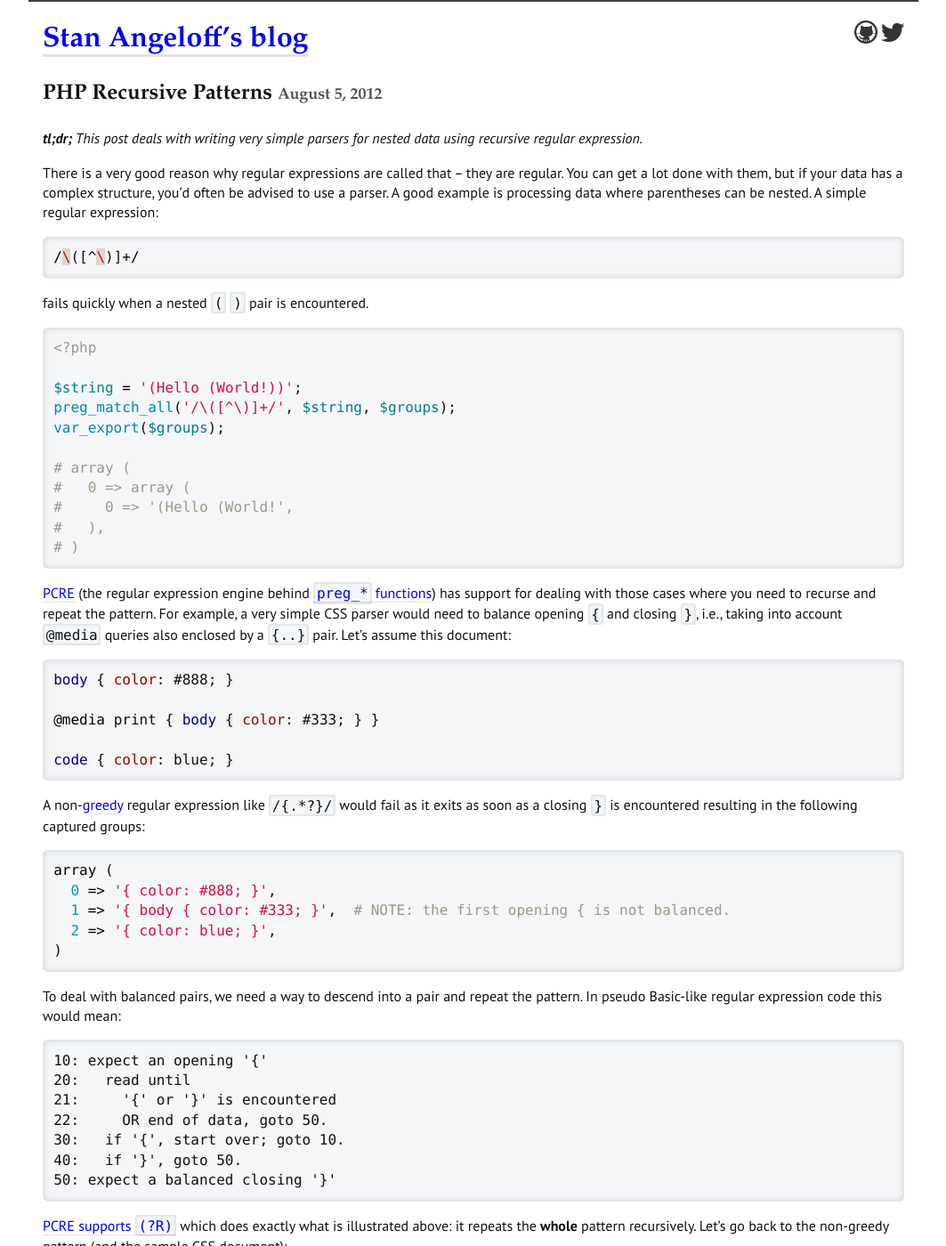
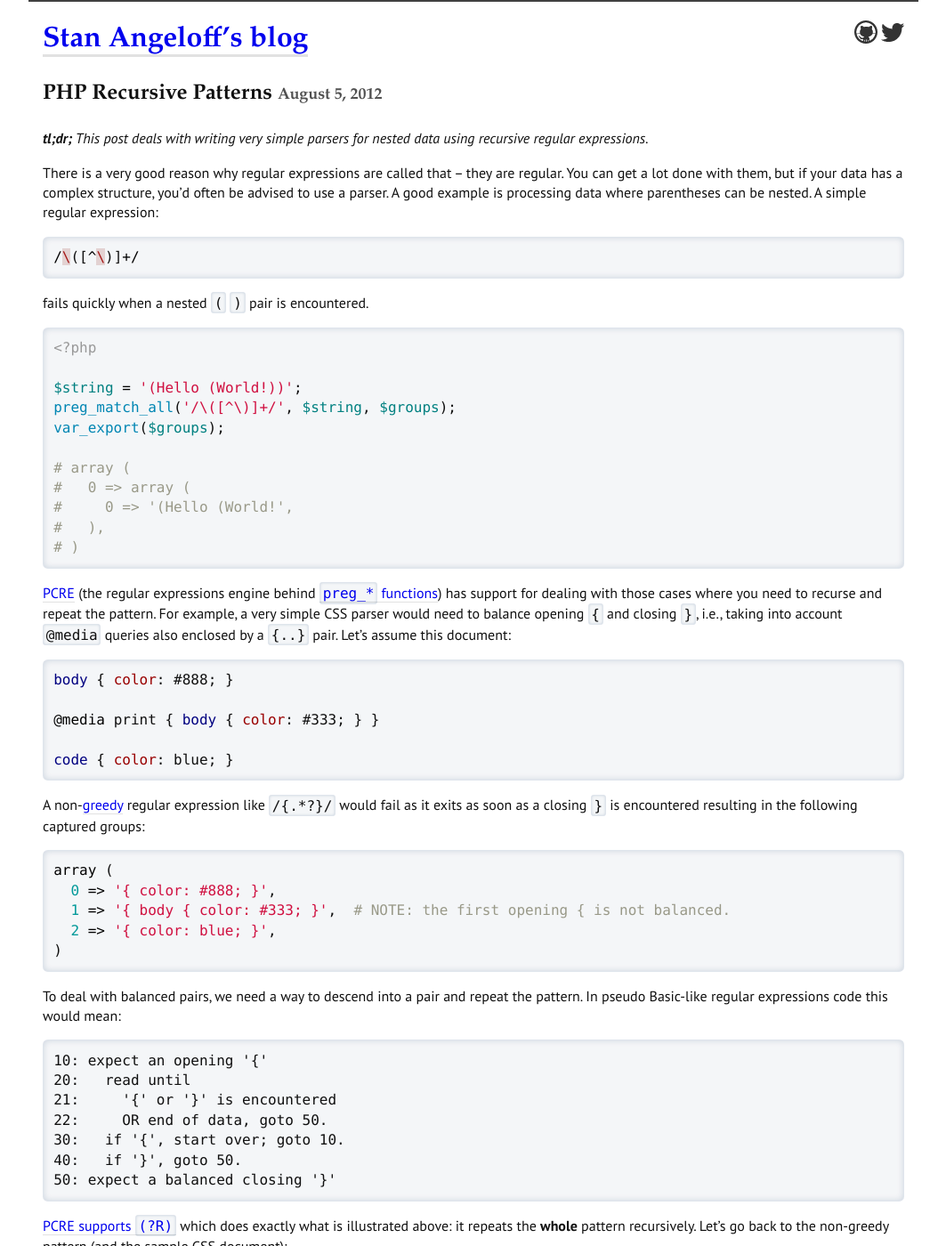
Before and after one commit to StanAngeloff/blog.angeloff.name, a Jekyll site: the page built from _posts/2012-08-05-php-recursive-patterns.md, in a window 1280 px wide and 1400 px high. Shown: the whole window at 89% size, without its empty margins (108-1171 px from the left). Built offline with Jekyll 4.4.1, drawn with Linux system fonts in a browser that asks for light colours; nearby versions of some CDN libraries; Markdown is read by kramdown in place of the engine named in the settings; comment, search, counter and statistics services are not loaded.

Commit message:
expression{ => s}, silly update is silly.

````diff
--- a/_posts/2012-08-05-php-recursive-patterns.md
+++ b/_posts/2012-08-05-php-recursive-patterns.md
@@ -4,7 +4,7 @@ date:   2012-08-05 13:30:00
 layout: default
 ---
 
-_**tl;dr;** This post deals with writing very simple parsers for nested data using recursive regular expression._
+_**tl;dr;** This post deals with writing very simple parsers for nested data using recursive regular expressions._
 
 There is a very good reason why regular expressions are called that -- they are regular. You can get a lot done with them, but if your data has a complex structure, you'd often be advised to use a parser.
 A good example is processing data where parentheses can be nested. A simple regular expression:
@@ -30,7 +30,7 @@ var_export($groups);
 # )
 {%endhighlight%}
 
-[PCRE][PCRE] (the regular expression engine behind [`preg_*` functions][preg functions]) has support for dealing with those cases where you need to recurse and repeat the pattern.
+[PCRE][PCRE] (the regular expressions engine behind [`preg_*` functions][preg functions]) has support for dealing with those cases where you need to recurse and repeat the pattern.
 For example, a very simple CSS parser would need to balance opening `{` and closing `}`, i.e., taking into account `@media` queries also enclosed by a `{..}` pair. Let's assume this document:
 
 {%highlight css%}
@@ -51,7 +51,7 @@ array (
 )
 {%endhighlight%}
 
-To deal with balanced pairs, we need a way to descend into a pair and repeat the pattern. In pseudo Basic-like regular expression code this would mean:
+To deal with balanced pairs, we need a way to descend into a pair and repeat the pattern. In pseudo Basic-like regular expressions code this would mean:
 
 ```
 10: expect an opening '{'
````
